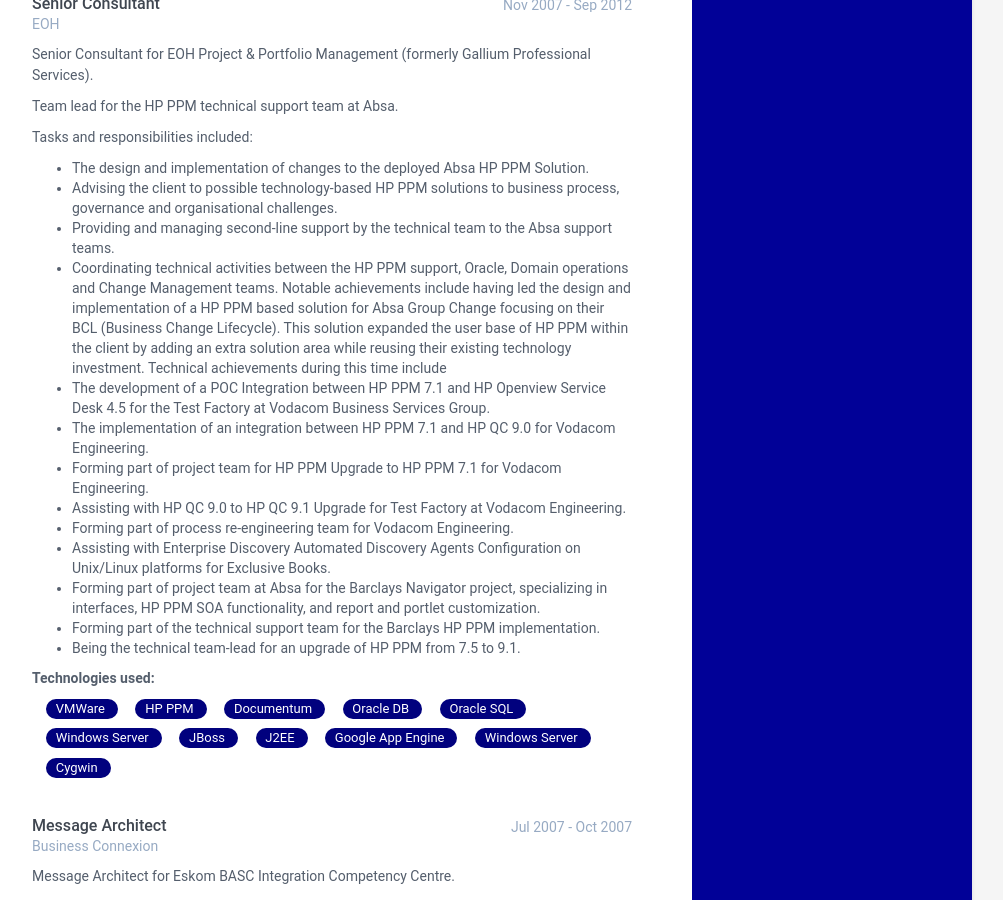
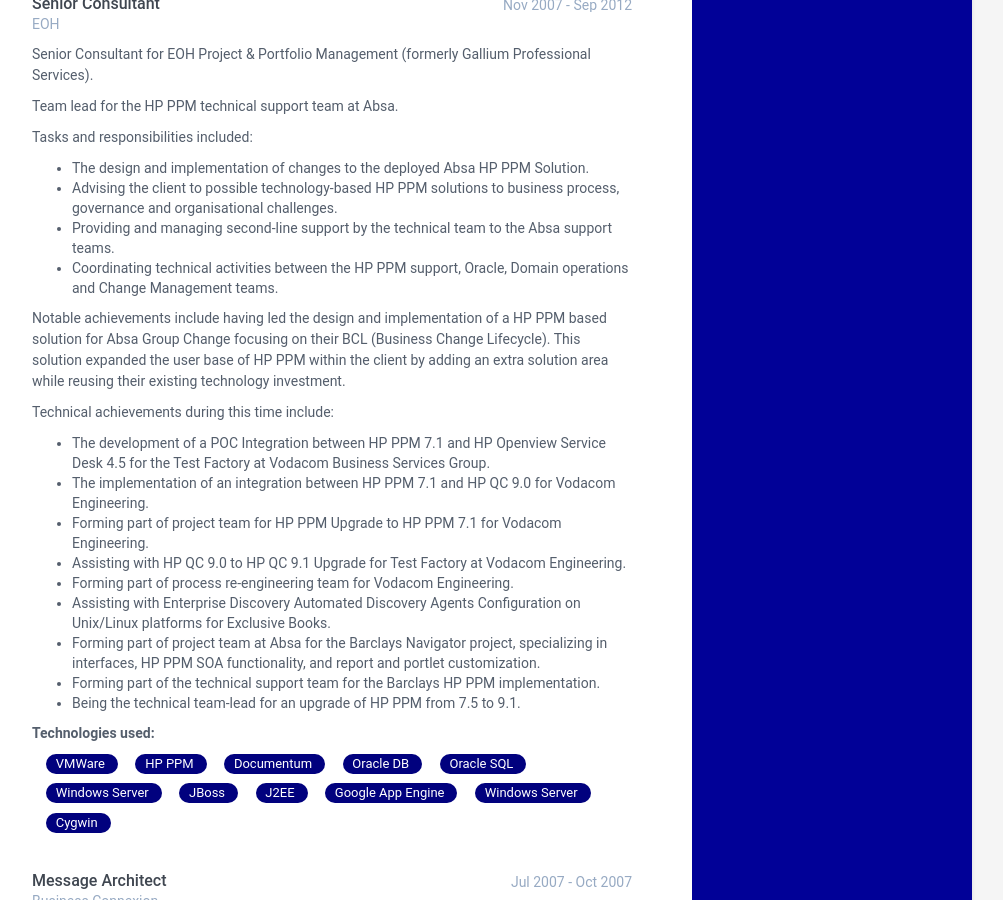
Before and after one commit to philipstaffordwood/philipstaffordwood-cv, a Jekyll site: the page built from index.html, in a window 1280 px wide and 900 px high, scrolled down 2972 px. Shown: the whole window, without its empty margins (168-1171 px from the left). Built offline with Jekyll 4.4.1, drawn with Linux system fonts in a browser that asks for light colours; some of the changed text lies outside the part shown.

Commit message:
minor formatting changes, spelling fixes and page breaks for PDF

```diff
--- a/_data/data.yml
+++ b/_data/data.yml
@@ -114,6 +114,7 @@
             <li><a href="#"><span>WS02 Enterprise Integrator</span></a></li>
           </ul>
         </div>
+        <p style="page-break-after: always;">
     - role: Principal Integration Developer
       time: Nov 2016 - Jul 2018
       company: BCX
@@ -121,7 +122,7 @@
         I helped to establish an Enterprise Integration Centre of Excellence while contracted out to the South
         African Reserve Bank.
 
-        Initialy I led a small four person team to develop all the models and processes and templates to establish the
+        Initially I led a small four person team to develop all the models and processes and templates to establish the
         Centre of Excellence: including the _Vision, Mission & Mandate_, the _Target Operating Model_, various
         _Business Processes_, etc..
 
@@ -224,8 +225,10 @@
         * Advising the client to possible technology-based HP PPM solutions to business process, governance and organisational challenges.
         * Providing and managing second-line support by the technical team to the Absa support teams.
         * Coordinating technical activities between the HP PPM support, Oracle, Domain operations and Change Management teams.
+
         Notable achievements include having led the design and implementation of a HP PPM based solution for Absa Group Change focusing on their BCL (Business Change Lifecycle). This solution expanded the user base of HP PPM within the client by adding an extra solution area while reusing their existing technology investment.
-        Technical achievements during this time include
+
+        Technical achievements during this time include:
         * The development of a POC Integration between HP PPM 7.1 and HP Openview Service Desk 4.5 for the Test Factory at Vodacom Business Services Group.
         * The implementation of an integration between HP PPM 7.1 and HP QC 9.0 for Vodacom Engineering.
         * Forming part of project team for HP PPM Upgrade to HP PPM 7.1 for Vodacom Engineering.
@@ -252,6 +255,7 @@
             <li><a href="#"><span>Cygwin</span></a></li>
           </ul>
         </div>
+        <p style="page-break-after: always;">
     - role: Message Architect
       time: Jul 2007 - Oct 2007
       company: Business Connexion
@@ -310,6 +314,7 @@
             <li><a href="#"><span>Oracle SQL</span></a></li>
           </ul>
         </div>
+        <p style="page-break-after: always;">
 
     - role: Systems Analyst
       time: Jun 2004 - Apr 2005
@@ -411,4 +416,3 @@
         level: 80%
 
 footer: >
-    Template Designed with <i class="fas fa-heart"></i> by <a href="http://themes.3rdwavemedia.com" target="_blank" rel="nofollow">Xiaoying Riley</a>
```
